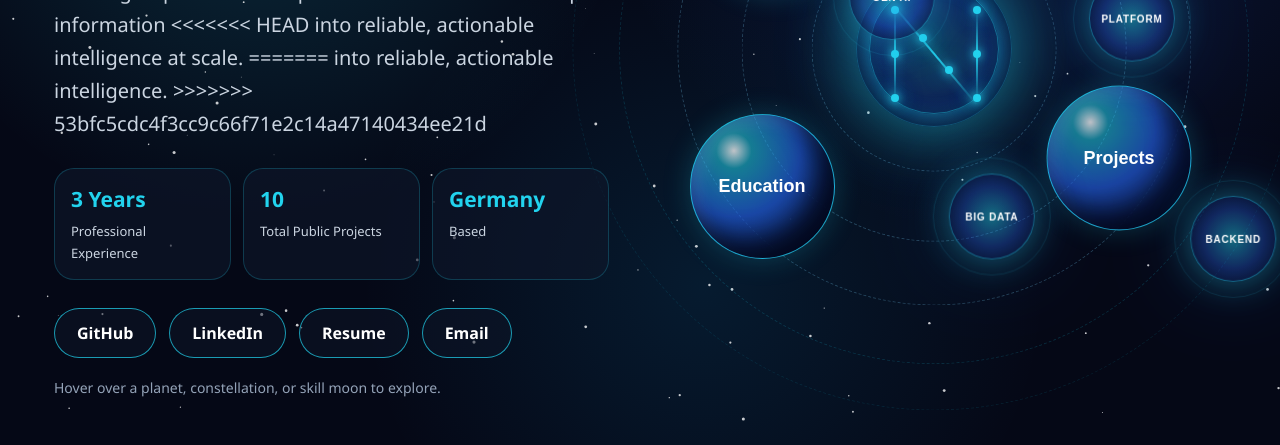
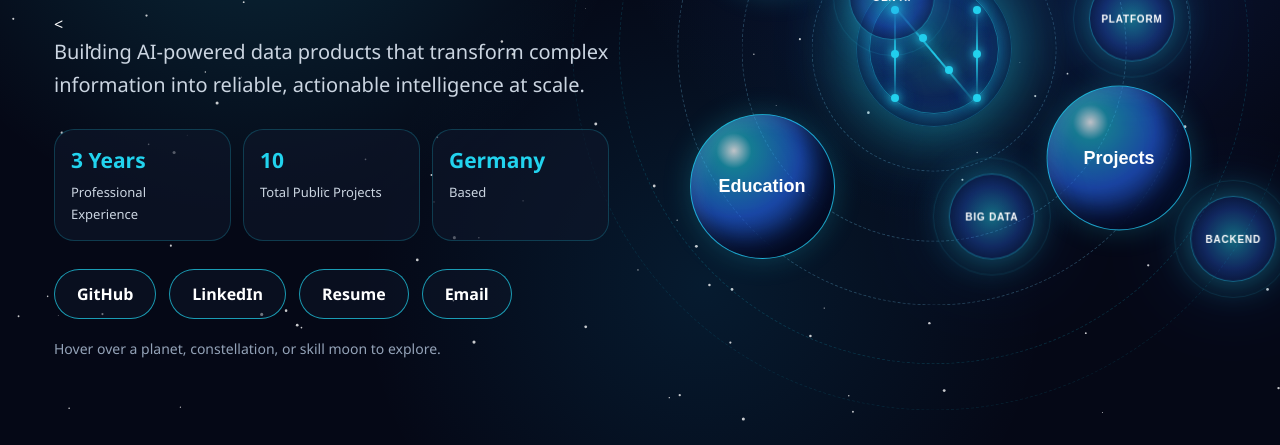
Before and after one commit to N-JrP/portfolio, a plain HTML site: page index.html in a window 1280 px wide. Shown: the part 355-800 px from the top of the page. Drawn offline with Linux system fonts and the light colour scheme.

Commit message:
Fixed tagline merge conflict

```diff
--- a/index.html
+++ b/index.html
@@ -20,13 +20,9 @@
 
             <h2>Data Engineer | Generative AI Engineer</h2>
 
-            <p class="tagline">
+            <<p class="tagline">
                 Building AI-powered data products that transform complex information
-<<<<<<< HEAD
                 into reliable, actionable intelligence at scale.
-=======
-                into reliable, actionable intelligence.
->>>>>>> 53bfc5cdc4f3cc9c66f71e2c14a47140434ee21d
             </p>
 
             <div class="quick-stats">
```
